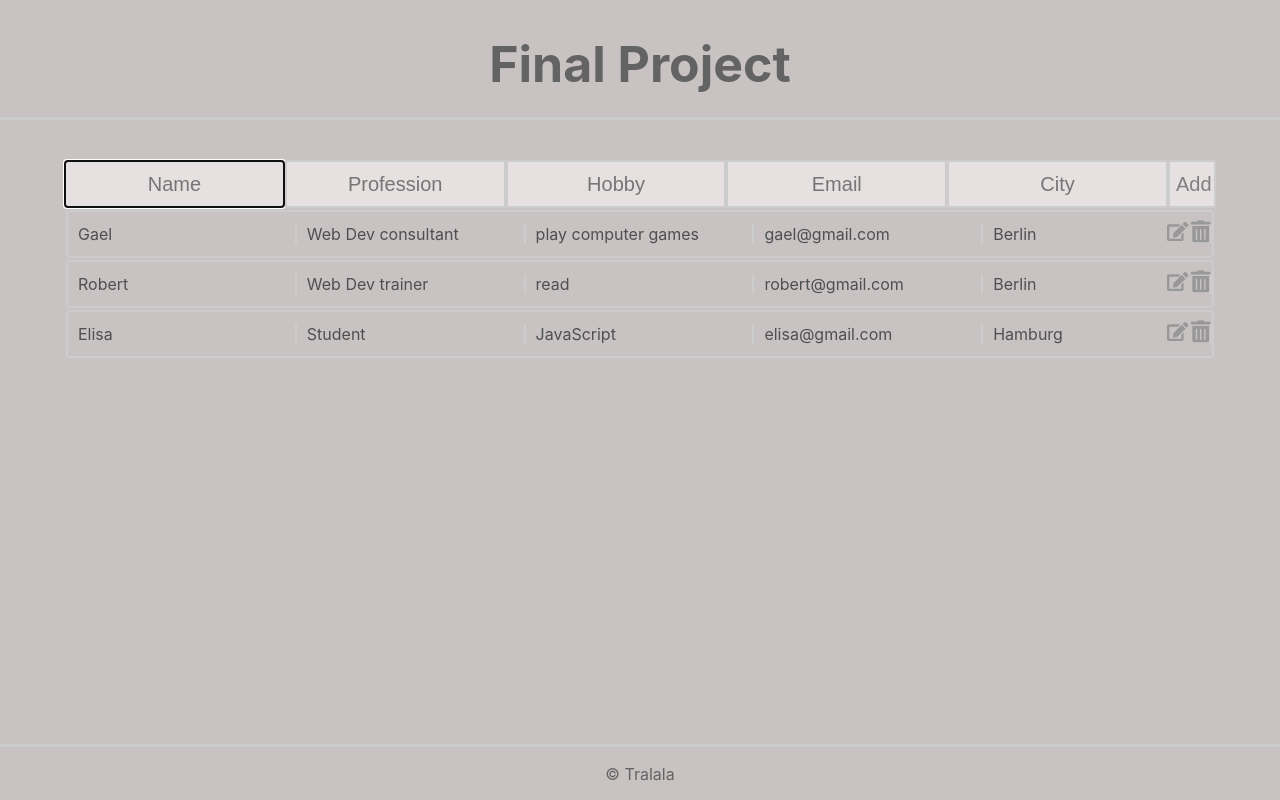
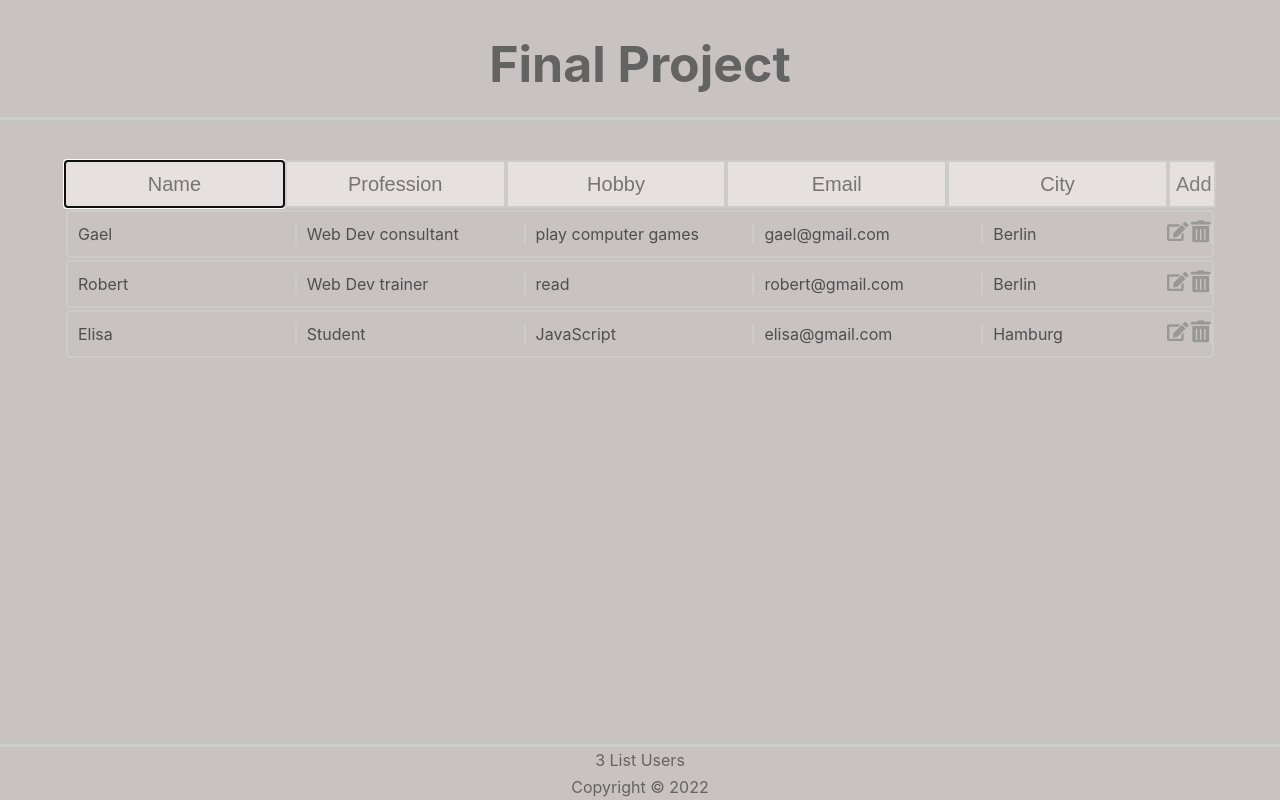
Before and after one commit to alliance-11/final, a React (Create React App) app: page / in a window 1280 px wide. Built offline with nearby package versions, Linux system fonts and the light colour scheme.

Commit message:
Footer & Header

```diff
--- a/src/App.js
+++ b/src/App.js
@@ -69,7 +69,7 @@ function App() {
 
   return (
     <div className="App">
-      <Header />
+      <Header title="Final Project" />
       <div className="container">
         <div className="add">
           <input
@@ -112,7 +112,7 @@ function App() {
         </div>
         <UsersList users={users} handleDelete={handleDelete} />
       </div>
-      <Footer />
+      <Footer length={users.length} />
     </div>
   );
 }
--- a/src/components/Footer.jsx
+++ b/src/components/Footer.jsx
@@ -1,12 +1,16 @@
-import React from 'react'
+import React from "react";
 
-const Footer = () => {
+const Footer = ({ length }) => {
   return (
-      <div>
-    <footer>&copy; Tralala</footer>
-      </div>
+    <div>
+      <footer>
+        <div>
+          {length} List {length === 1 ? "User" : "Users"}
+        </div>
+        <div>Copyright &copy; {new Date().getFullYear()}</div>
+      </footer>
+    </div>
+  );
+};
 
-    )
-}
-
-export default Footer
+export default Footer;
--- a/src/components/Header.jsx
+++ b/src/components/Header.jsx
@@ -1,12 +1,11 @@
-import React from 'react'
+import React from "react";
 
-const Header = () => {
+const Header = ({ title }) => {
   return (
     <header>
-    <h1>Final Project</h1>
-  </header>
+      <h1>{title}</h1>
+    </header>
+  );
+};
 
-  )
-}
-
-export default Header
+export default Header;
```
